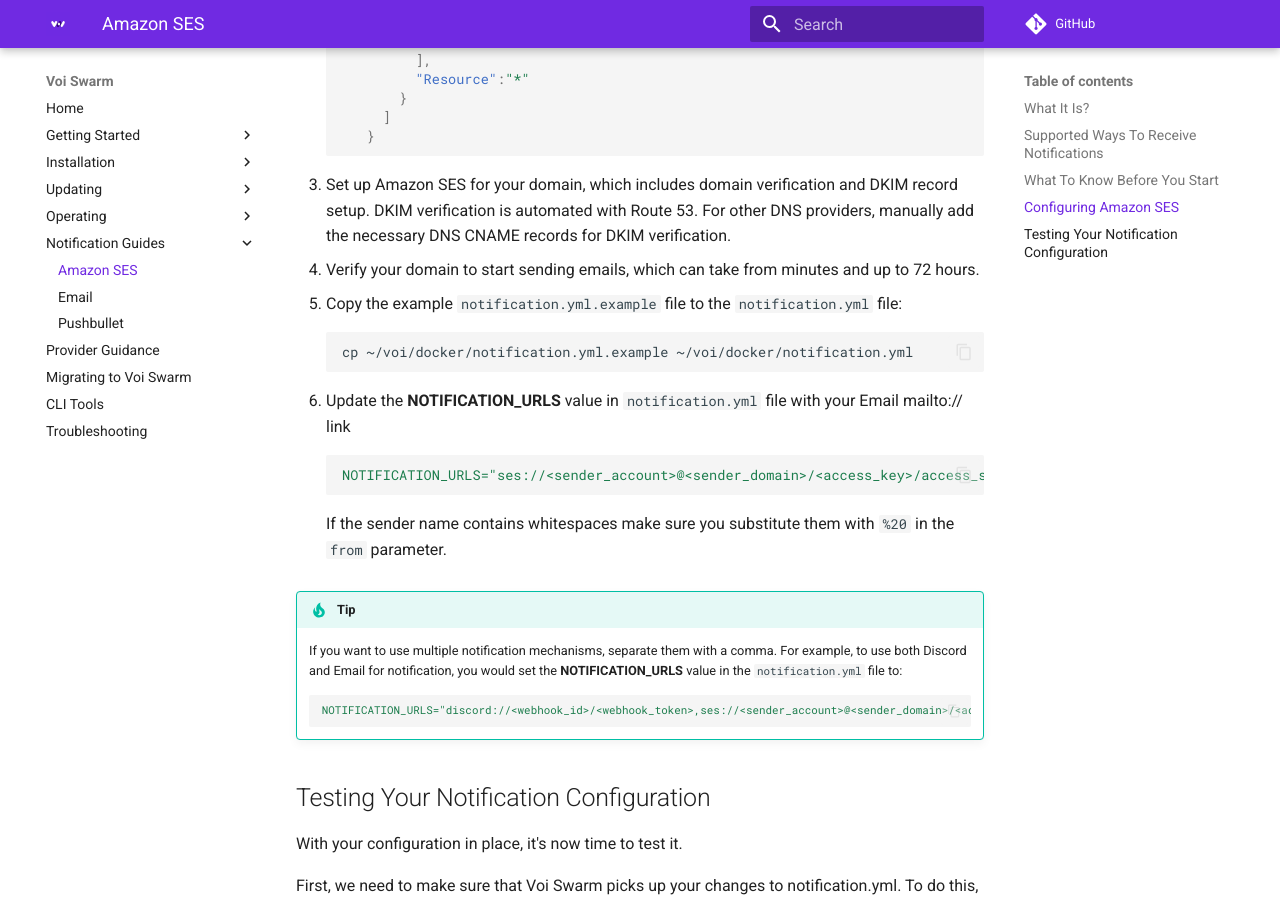
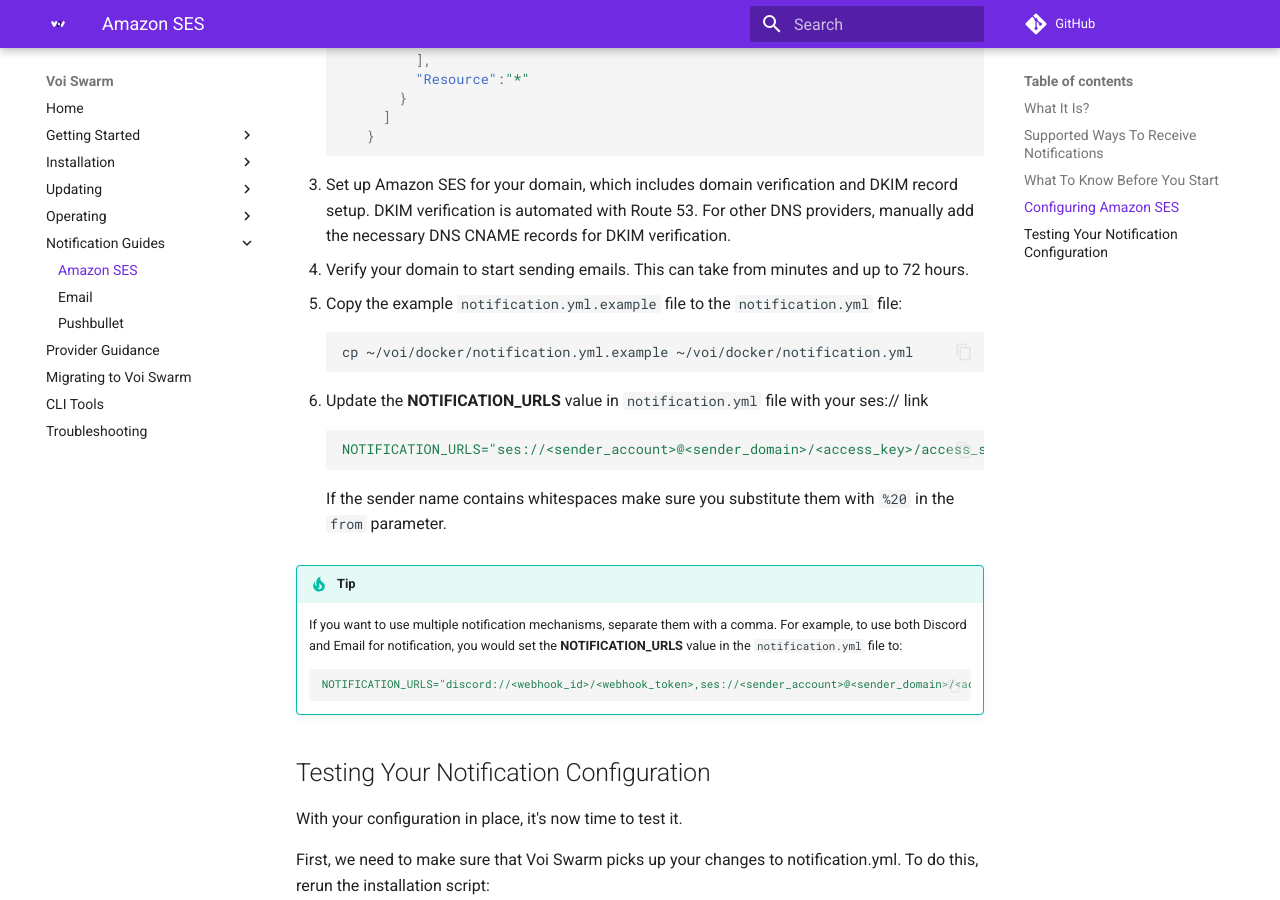
Before and after one commit to VoiNetwork/voi-swarm, an MkDocs documentation site: the page built from docs/notification-guides/amazon-ses.md, in a window 1280 px wide and 900 px high, scrolled down 1076 px. Built offline with MkDocs 1.6.1 and Material for MkDocs 9.7.7, drawn with Linux system fonts in a browser that asks for light colours; comment, search, counter and statistics services are not loaded.

Commit message:
Update URI scheme to match SES

````diff
--- a/docs/notification-guides/amazon-ses.md
+++ b/docs/notification-guides/amazon-ses.md
@@ -42,14 +42,14 @@
 3. Set up Amazon SES for your domain, which includes domain verification and DKIM record setup.
    DKIM verification is automated with Route 53.
 For other DNS providers, manually add the necessary DNS CNAME records for DKIM verification.
-4. Verify your domain to start sending emails, which can take from minutes and up to 72 hours.
+4. Verify your domain to start sending emails. This can take from minutes and up to 72 hours.
 5. Copy the example `notification.yml.example` file to the `notification.yml` file:
 
     ```bash
     cp ~/voi/docker/notification.yml.example ~/voi/docker/notification.yml
     ```
 
-6. Update the **NOTIFICATION_URLS** value in `notification.yml` file with your Email mailto:// link
+6. Update the **NOTIFICATION_URLS** value in `notification.yml` file with your ses:// link
 
     ``` yaml
     NOTIFICATION_URLS="ses://<sender_account>@<sender_domain>/<access_key>/access_secret>/<region>/<recipient_email>/?from=<sender_name>"
````
